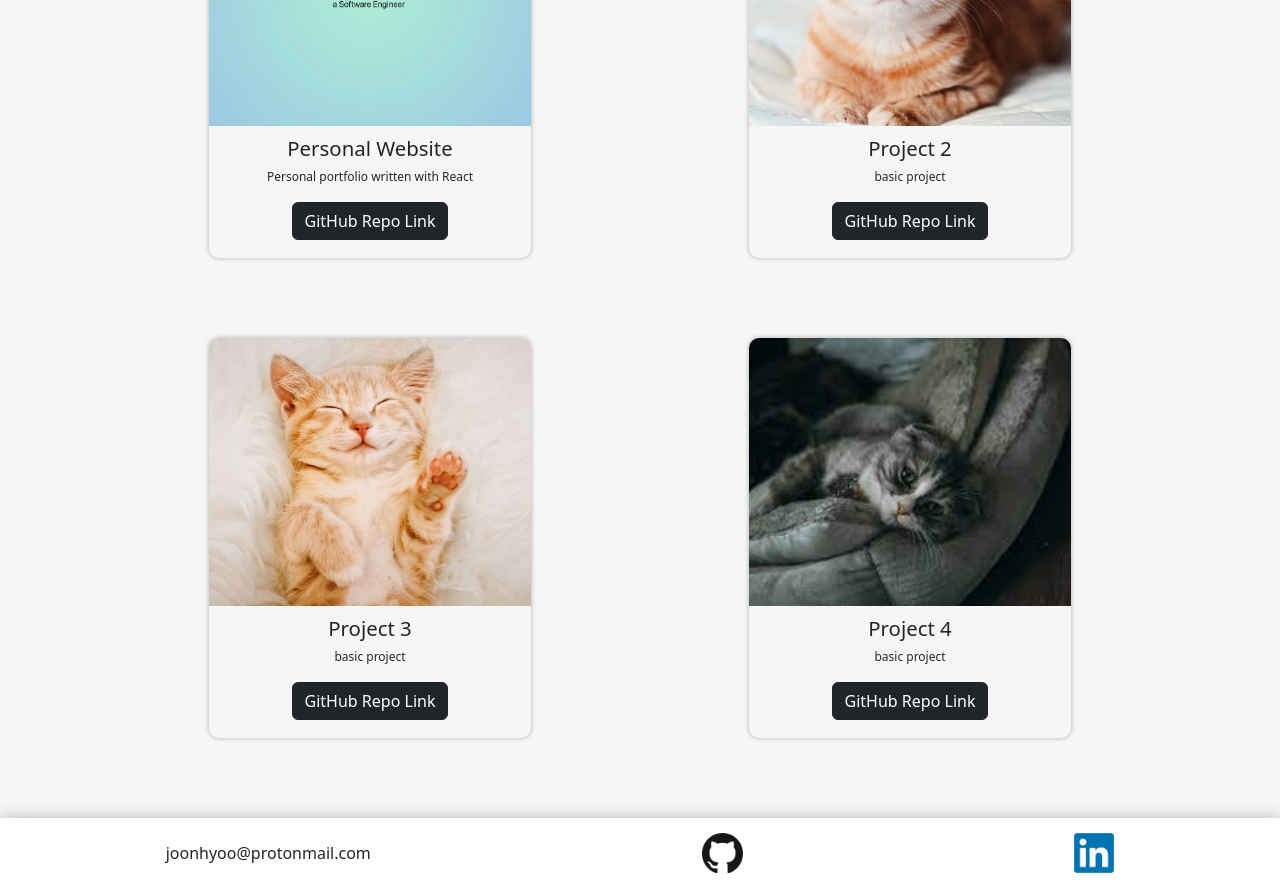
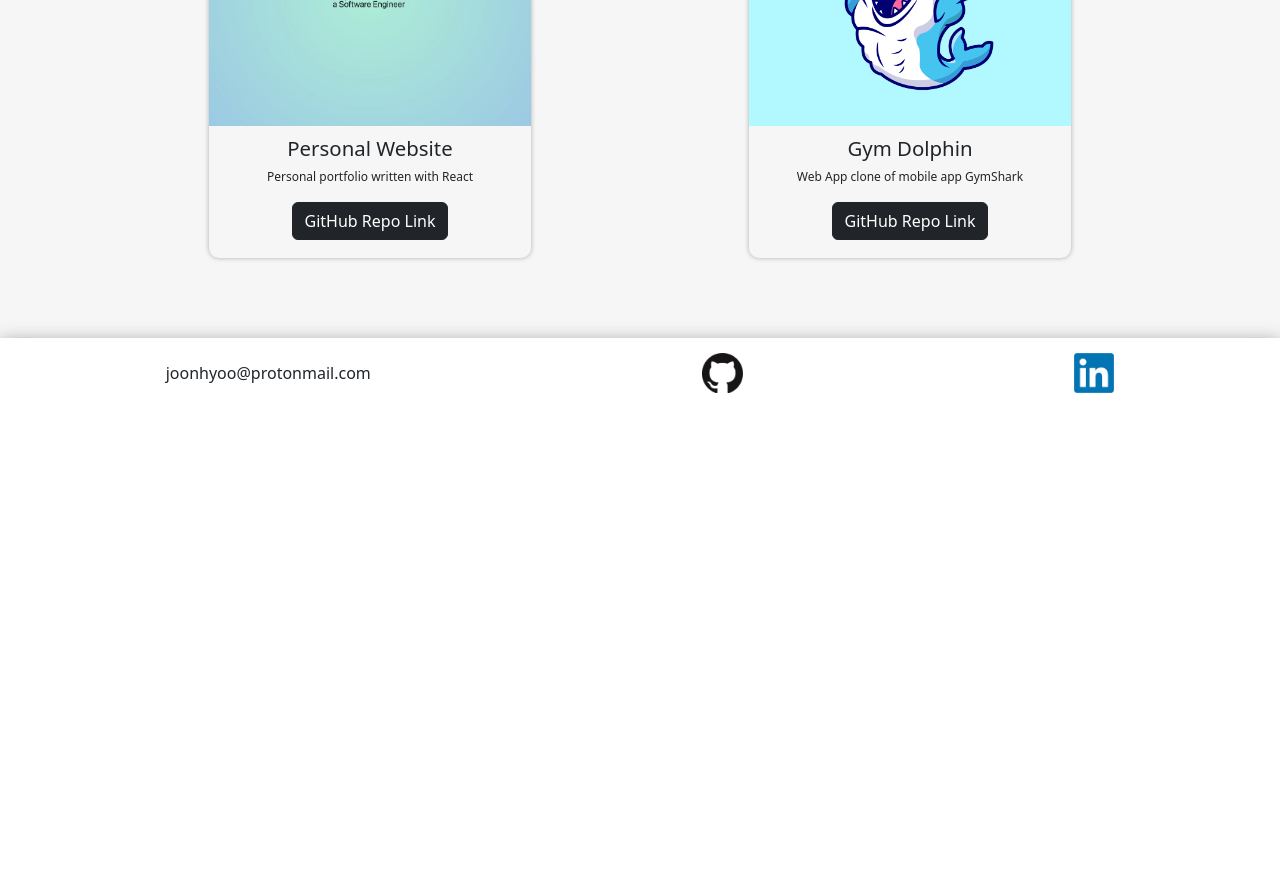
Before and after one commit to joonhyoo/personal-react, a React (Vite) app: page / in a window 1280 px wide. Shown: the part 1860-2748 px from the top of the page. After the commit the page ends 2268 px from the top, so only its background shows below. Built offline with nearby package versions, Linux system fonts and the light colour scheme.

Commit message:
added gymshark repo to projects

```diff
--- a/src/containers/Projects.tsx
+++ b/src/containers/Projects.tsx
@@ -1,7 +1,7 @@
 import Project from "../components/Project";
 import "../styles/projects.css";
 import reactSite from "../assets/React-Site.jpg";
-import catImage1 from "../assets/cat-1.jpeg";
+import gymDolphin from "../assets/gym-dolphin.png";
 import catImage2 from "../assets/cat-2.jpeg";
 import catImage3 from "../assets/cat-3.jpeg";
 
@@ -17,23 +17,23 @@ function Projects() {
           github={"https://github.com/joonhyoo/personal-react"}
         />
         <Project
-          title={"Project 2"}
-          image={catImage1}
-          description={"basic project"}
-          github={"some github repo"}
-        />{" "}
-        <Project
+          title={"Gym Dolphin"}
+          image={gymDolphin}
+          description={"Web App clone of mobile app GymShark"}
+          github={"https://github.com/joonhyoo/gymdolphin"}
+        />
+        {/* <Project
           title={"Project 3"}
           image={catImage2}
           description={"basic project"}
           github={"some github repo"}
-        />{" "}
+        />
         <Project
           title={"Project 4"}
           image={catImage3}
           description={"basic project"}
           github={"some github repo"}
-        />
+        /> */}
       </div>
     </div>
   );
--- a/src/styles/project.css
+++ b/src/styles/project.css
@@ -25,5 +25,5 @@
 
 .project_info {
   font-size: 0.75em;
-  margin-top: 10px;
+  margin: 10px;
 }
```
Also changed, not shown: src/assets/gym-dolphin.png (added), 11 other files (tests, documents, lock files or other folders).
